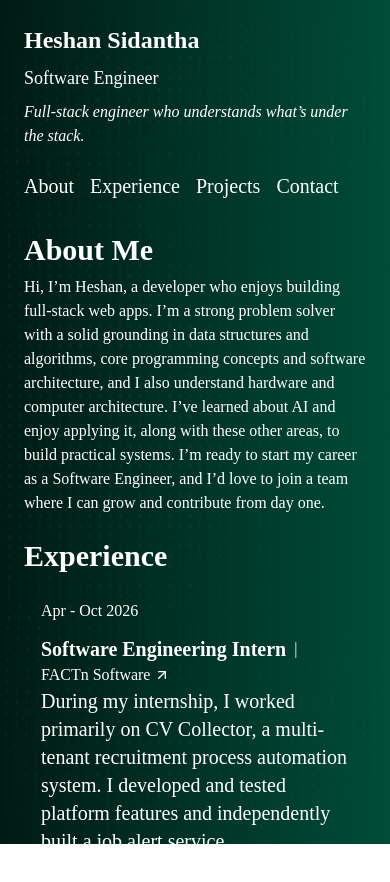
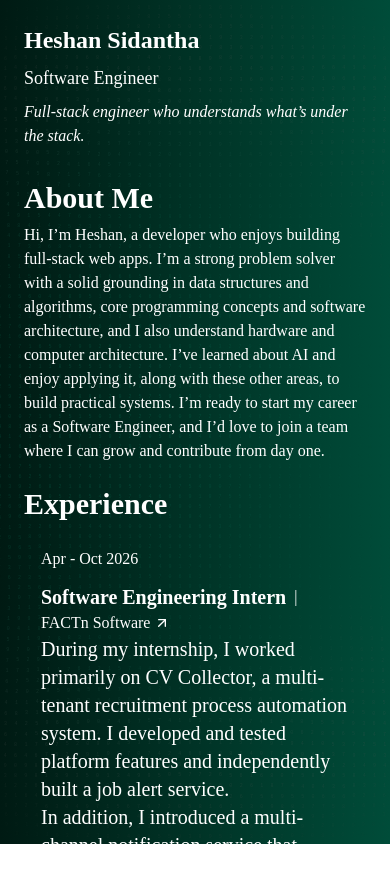
Before and after one commit to sidantha0377/heshansidantha, a Next.js app: page / in a window 390 px wide. Shown: the top 882 px of the page. Built offline with nearby package versions, Linux system fonts and the light colour scheme.

Commit message:
Fix navigation visibility in the main layout for improved accessibility

```diff
--- a/app/page.tsx
+++ b/app/page.tsx
@@ -17,7 +17,7 @@ export default function Home() {
 
           <nav
             aria-label="Main navigation"
-            className="flex flex-wrap gap-x-4 gap-y-2 text-sm sm:text-base lg:flex-col lg:gap-3"
+            className="hidden flex-wrap gap-x-4 gap-y-2 text-sm sm:text-base lg:flex lg:flex-col lg:gap-3"
           >
             <a className="transition-colors hover:text-emerald-300 text-xl focus-visible:text-emerald-300" href="#about">About</a>
             <a className="transition-colors hover:text-emerald-300 text-xl focus-visible:text-emerald-300" href="#experience">Experience</a>
```
